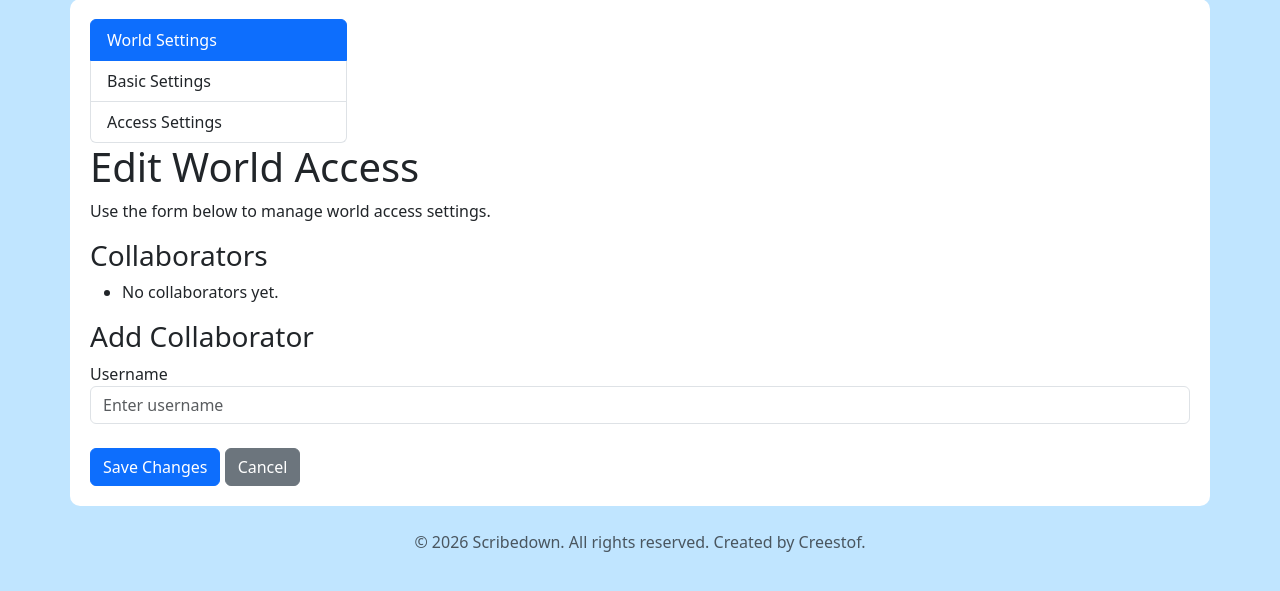
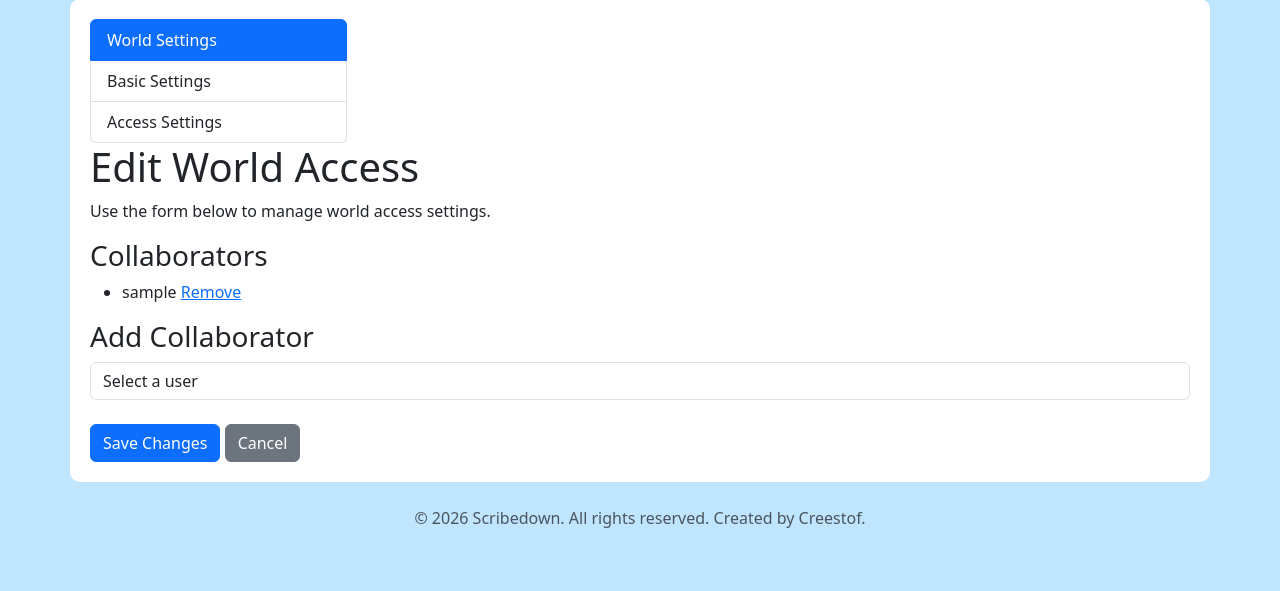
Before and after one commit to KrystofJosefHanke/Scribedown, a Django app: page /elements/world/1/edit/access/ in a window 1280 px wide. Shown: the part 188-779 px from the top of the page. Run offline with Django 5.2, Linux system fonts and the light colour scheme; a user stored in the database is signed in; tables that the repository leaves empty hold one stand-in row (values such as "Sample post").

Commit message:
Update on edit_world_access to make it work, added removing collaborators, added new models to admin interface

```diff
--- a/loredb/admin.py
+++ b/loredb/admin.py
@@ -1,12 +1,15 @@
 from django.contrib import admin
-from .models import World, Character, Location, Event, Item, Race, Wiki, WikiPage, WikiLink, NormalPage, CategoryPage, HomePage, ElementlessPage
+from .models import World, Collaborator, Character, Location, Event, Item, Race, Faction, Group, Wiki, WikiPage, WikiLink, NormalPage, CategoryPage, HomePage, ElementlessPage
 
 admin.site.register(World)
+admin.site.register(Collaborator)
 admin.site.register(Character)
 admin.site.register(Location)
 admin.site.register(Event)
 admin.site.register(Item)
 admin.site.register(Race)
+admin.site.register(Faction)
+admin.site.register(Group)
 admin.site.register(Wiki)
 admin.site.register(WikiPage)
 admin.site.register(WikiLink)
--- a/loredb/templates/scribedown/edit_world_access.html
+++ b/loredb/templates/scribedown/edit_world_access.html
@@ -5,8 +5,6 @@
 {% block edit_world_content %}
     <h1>Edit World Access</h1>
     <p>Use the form below to manage world access settings.</p>
-    <form method="post">
-        {% csrf_token %}
     <h3>Collaborators</h3>
     <ul>
         {% for collaborator in collaborators %}
@@ -15,13 +13,19 @@
             <li>No collaborators yet.</li>
         {% endfor %}
     </ul>
+    <form method="post">
+        {% csrf_token %}
         <h3>Add Collaborator</h3>
         <div class="form-group">
-            <label for="new_collaborator">Username</label>
-            <input type="text" class="form-control" id="new_collaborator" name="new_collaborator" placeholder="Enter username">
+            <select class="form-control" id="new_collaborator" name="new_collaborator">
+                <option value="">Select a user</option>
+                {% for user in users %}
+                    <option value="{{ user.id }}">{{ user.username }}</option>
+                {% endfor %}
+            </select>
         </div>
         <br>
         <button type="submit" class="btn btn-primary">Save Changes</button>
-        <a href="{% url 'elements_world' %}" class="btn btn-secondary">Cancel</a>
+        <a href="{% url 'elements_world' world_id=world.id %}" class="btn btn-secondary">Cancel</a>
     </form>
 {% endblock %}
--- a/loredb/templates/scribedown/edit_world_basic.html
+++ b/loredb/templates/scribedown/edit_world_basic.html
@@ -7,6 +7,6 @@
         <input type="text" name="name" id="name" value="{{ world.name }}" placeholder="World Name">
         <input type="text" name="description" id="description" value="{{ world.description }}" placeholder="Description">
         <button type="submit" class="btn btn-primary">Save Changes</button>
-        <a href="{% url 'elements_world' %}" class="btn btn-secondary">Cancel</a>
+        <a href="{% url 'elements_world' world_id=world.id %}" class="btn btn-secondary">Cancel</a>
     </form>
 {% endblock %}
--- a/loredb/urls.py
+++ b/loredb/urls.py
@@ -12,6 +12,7 @@ urlpatterns = [
     path("elements/world/<int:world_id>/edit/", views.edit_world, name="edit_world"),
     path("elements/world/<int:world_id>/edit/basic/", views.edit_world_basic, name="edit_world_basic"),
     path("elements/world/<int:world_id>/edit/access/", views.edit_world_access, name="edit_world_access"),
+    path("elements/world/<int:world_id>/edit/access/remove/<int:user_id>/", views.remove_collaborator, name="remove_collaborator"),
     path("elements/world/<int:world_id>/delete/", views.delete_world, name="delete_world"),
     path("elements/world/<int:world_id>/newelement/", views.new_element, name="new_element"),
     path("elements/world/<int:world_id>/editelement/<str:element_type>/<int:element_id>/", views.edit_element, name="edit_element"),
--- a/loredb/views.py
+++ b/loredb/views.py
@@ -7,7 +7,7 @@ from django.shortcuts import render, redirect, get_object_or_404
 from django.contrib.auth.decorators import login_required
 from django.contrib import messages
 
-from .models import World, WikiPage, Wiki
+from .models import World, WikiPage, Wiki, Collaborator, Character, Location, Event, Item, Faction, Group
 
 import markdown
 
@@ -113,19 +113,60 @@ def edit_world_basic(request, world_id):
 @login_required
 def edit_world_access(request, world_id):
     world = get_object_or_404(World, id=world_id, owner=request.user)
+    users = User.objects.exclude(id=request.user.id)
+    collaborators = Collaborator.objects.filter(
+        world=world
+    ).select_related("user")
+
+    users = User.objects.exclude(
+        id=request.user.id
+    ).exclude(
+        id__in=collaborators.values_list("user_id", flat=True)
+    )
 
     if request.method == "POST":
-        collaborators = request.POST.getlist("collaborators")
-        new_collaborators = request.POST.getlist("new_collaborators")
-        if new_collaborators := request.POST.getlist("new_collaborators"):
-            collaborators.extend(new_collaborators)
-        world.save()
+        user_id = request.POST.get("new_collaborator")
 
-        messages.success(request, "World access settings updated successfully.")
-        return redirect("elements")
+        if user_id:
+            user = get_object_or_404(User, id=user_id)
 
+            Collaborator.objects.get_or_create(
+                world=world,
+                user=user
+            )
+
+            messages.success(
+                request,
+                f"{user.username} added as collaborator."
+            )
+
+        return redirect("edit_world_access", world_id=world.id)
     return render(request, "scribedown/edit_world_access.html", {
-        "world": world
+        "world": world,
+        "collaborators": collaborators,
+        "users": users
+    })
+
+@login_required
+def remove_collaborator(request, world_id, user_id):
+    world = get_object_or_404(World, id=world_id, owner=request.user)
+    collaborator = get_object_or_404(
+        Collaborator,
+        world=world,
+        user_id=user_id
+    )
+
+    if request.method == "POST":
+        collaborator.delete()
+        messages.success(
+            request,
+            f"{collaborator.user.username} removed as collaborator."
+        )
+        return redirect("edit_world_access", world_id=world.id)
+
+    return render(request, "scribedown/remove_collaborator.html", {
+        "world": world,
+        "collaborator": collaborator
     })
 
 @login_required
```
Also changed, not shown: loredb/templates/scribedown/remove_collaborator.html (added, +13 -0 lines). Lines whose indentation alone changed are shown as unchanged.
